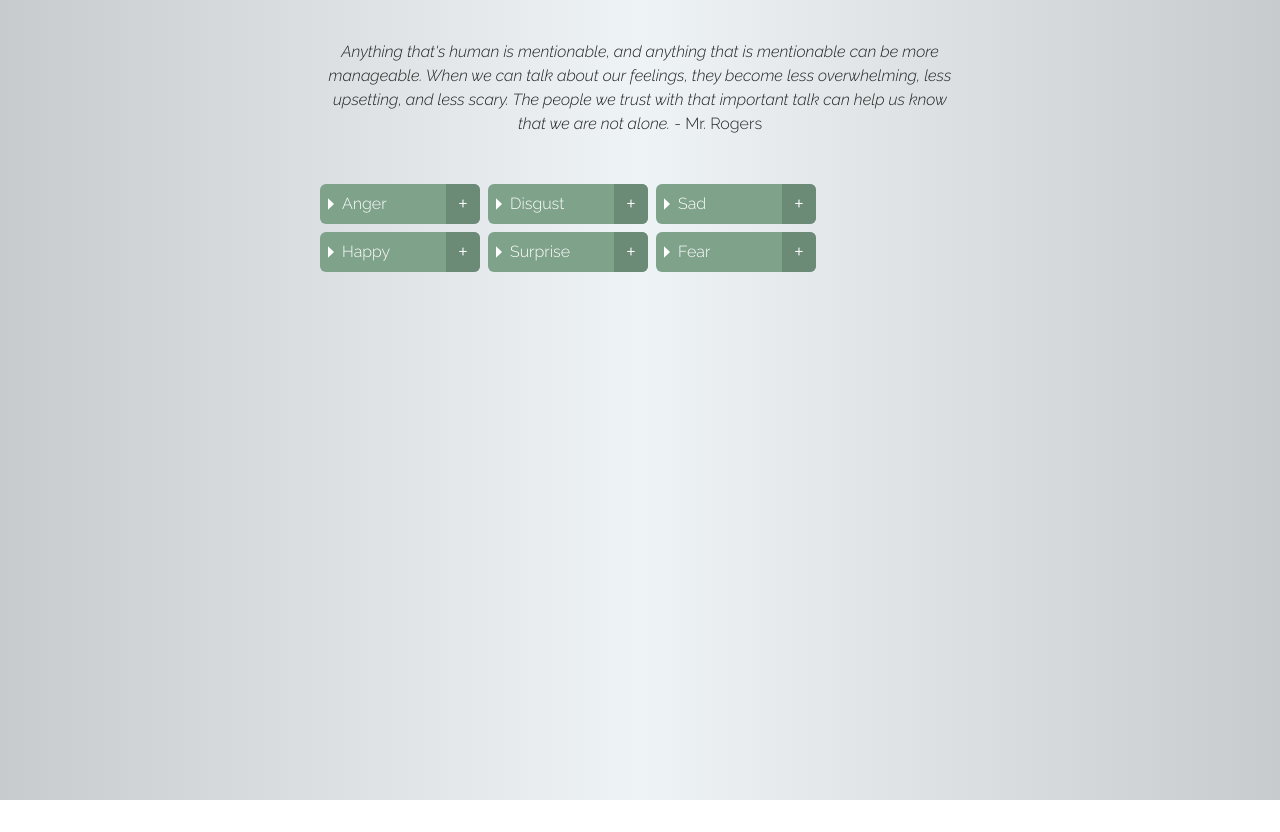
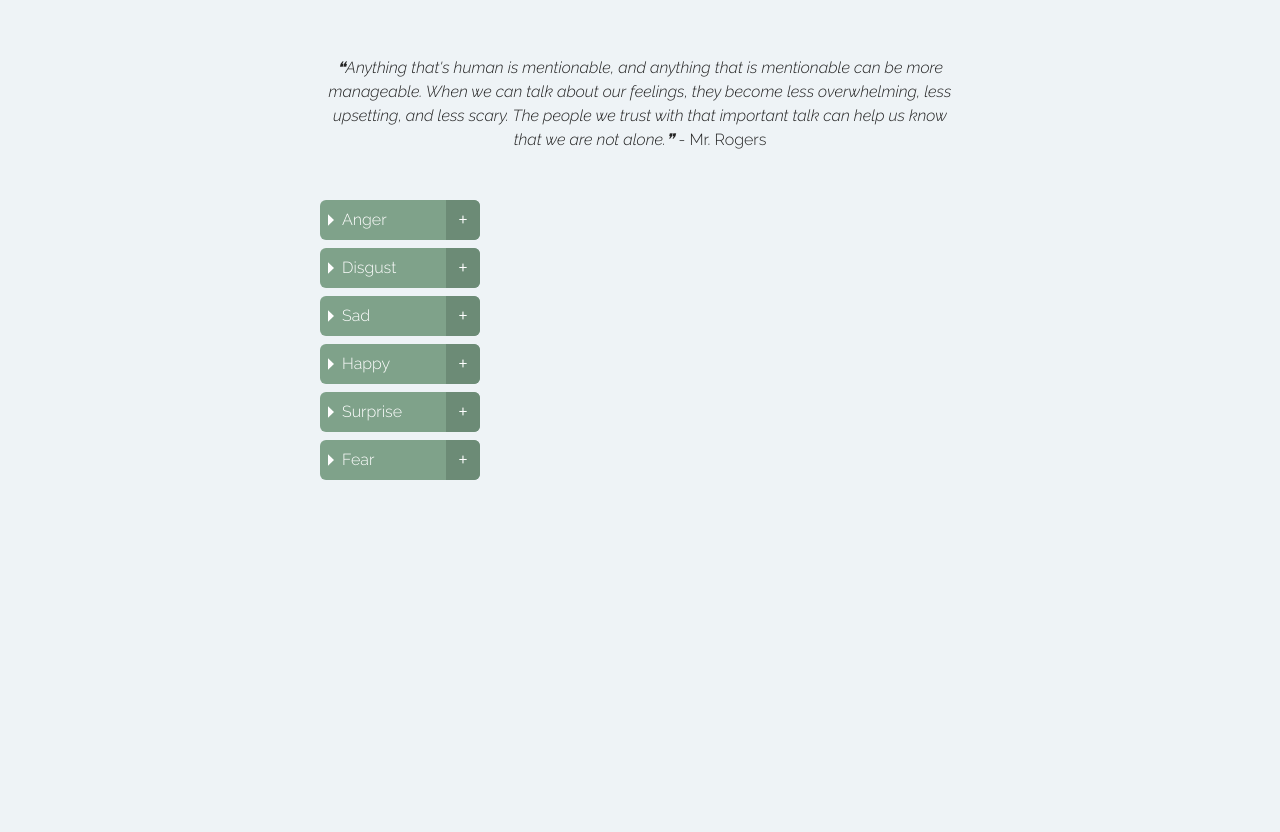
Before and after one commit to StevenVanBlerk/emotion-wheel, a Next.js app: page / in a window 1280 px wide. Before the commit the page ends 800 px from the top, so only its background shows below. Built offline with nearby package versions, Linux system fonts and the light colour scheme.

Commit message:
back to formula

```diff
--- a/src/app/components/EmotionSelection/EmotionList/EmotionList.tsx
+++ b/src/app/components/EmotionSelection/EmotionList/EmotionList.tsx
@@ -17,7 +17,7 @@ const EmotionList = ({
 
   return (
     <div>
-      <ul className="flex flex-wrap gap-x-2">
+      <ul className="flex flex-col flex-wrap gap-x-2">
         {emotionsT0.map(([keyT0, emotionT0]) => {
           if (!emotionT0.isActive) return;
 
@@ -28,6 +28,7 @@ const EmotionList = ({
               emotionKeySequence={[keyT0]}
               onEmotionSelect={onEmotionSelect}
               onEmotionSubmit={onEmotionSubmit}
+              // isAnimated prop
             />
           );
         })}
--- a/src/app/components/EmotionSelection/EmotionList/EmotionRecursiveButton/EmotionRecursiveButton.tsx
+++ b/src/app/components/EmotionSelection/EmotionList/EmotionRecursiveButton/EmotionRecursiveButton.tsx
@@ -24,7 +24,7 @@ const EmotionRecursiveButton = ({
   return (
     <li className={`${isActive ? enabledClassNames : disabledClassNames}`}>
       {/* Buttons wrapper */}
-      <div className="text-md my-1 flex h-10 w-40 rounded-md bg-secondary text-primaryText">
+      <div className="text-md my-1 flex h-10 w-40 columns-1 rounded-md bg-secondary text-primaryText">
         {/* Expand button */}
         <button
           onClick={() => onEmotionSelect(emotionKeySequence)}
@@ -51,7 +51,7 @@ const EmotionRecursiveButton = ({
         </button>
       </div>
       {subEmotions && (
-        <ul className="flex flex-wrap gap-x-2 ml-6">
+        <ul className="ml-6 flex flex-wrap gap-x-2">
           {Object.entries(subEmotions).map(([key, subEmotion]) => {
             return (
               <EmotionRecursiveButton
--- a/src/app/layout.tsx
+++ b/src/app/layout.tsx
@@ -17,14 +17,9 @@ export default function RootLayout({
 }>) {
   return (
     // TO-DO use new theme variables
-    // <html lang="en" className="font-raleway bg-background font-light text-text">
     <html
       lang="en"
-      className="font-raleway font-light text-text"
-      style={{
-        background:
-          "linear-gradient(90deg, rgba(200,203,205,1) 0%, rgba(238,243,246,1) 50%, rgba(200,203,205,1) 100%)",
-      }}
+      className="font-raleway bg-background p-4 font-light text-text"
     >
       <body className={inter.className}>{children}</body>
     </html>
--- a/src/app/page.tsx
+++ b/src/app/page.tsx
@@ -23,20 +23,19 @@ export default function Home() {
         className="pb-3 text-center italic"
         style={{ marginTop: "8px", marginBottom: "16px" }}
       >
-        {/* {`❝`} */}
-        Anything that&apos;s human is mentionable, and anything that is
+        ❝Anything that&apos;s human is mentionable, and anything that is
         mentionable can be more manageable. When we can talk about our feelings,
         they become less overwhelming, less upsetting, and less scary. The
         people we trust with that important talk can help us know that we are
-        not alone.
-        {/* {`❞`} */}
-        <span className="not-italic"> - Mr. Rogers</span>
+        not alone.❞<span className="not-italic"> - Mr. Rogers</span>
       </blockquote>
       <EmotionSelection appendToEmotionGroup={appendToEmotionGroup} />
       {emotionGroup.length > 0 && (
         <IntrospectiveQuestions emotionGroup={emotionGroup} />
       )}
       {/* experiment with gradient background to focus on the center line */}
+      {/* rotate > when selected */}
+      {/* make button full width */}
     </main>
   );
 }
```
